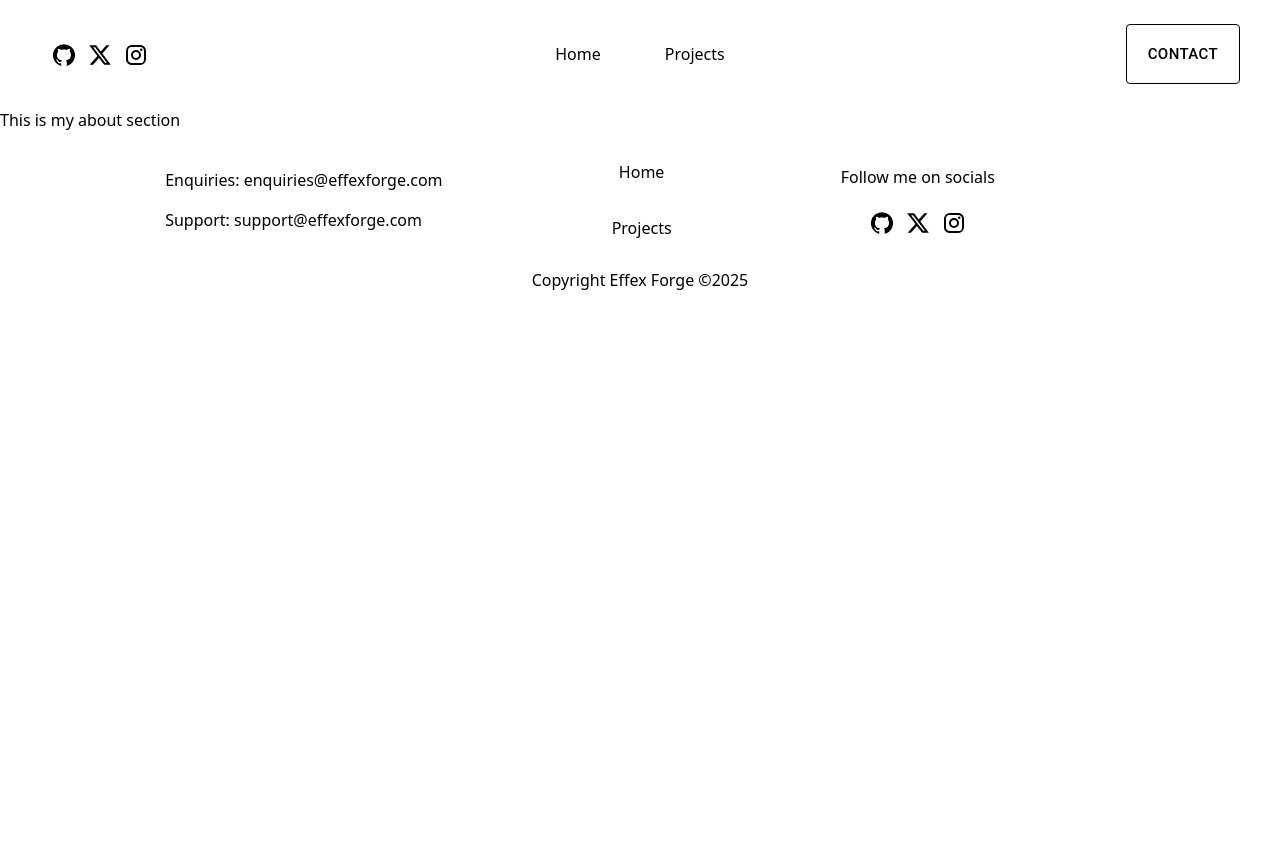
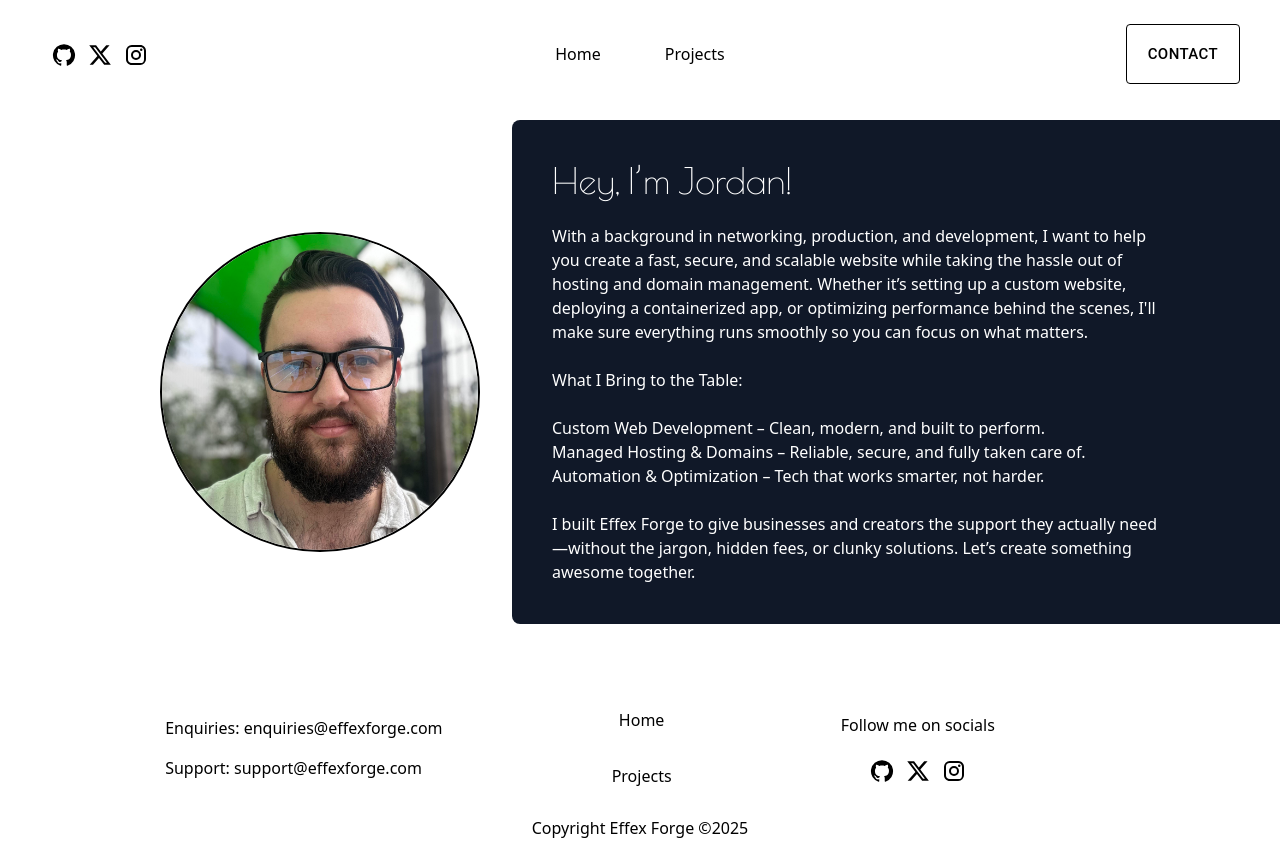
Before and after one commit to EffexDev/effex-forge, a React (Vite) app: page /about in a window 1280 px wide. Before the commit the page ends 800 px from the top, so only its background shows below. Built offline with nearby package versions, Linux system fonts and the light colour scheme.

Commit message:
Minor changes to spacing. Finished contact page

```diff
--- a/src/About.tsx
+++ b/src/About.tsx
@@ -1,14 +1,17 @@
 import './index.css';
 import NavBar from './components/NavBar';
 import Footer from './components/Footer';
+import Avatar from './components/Avatar';
+import AboutSheet from './components/AboutSheet';
 
 function About() {
     return (
         <>
             <NavBar textColor="black" buttonColor="black"/>
-            <div>
-                This is my about section
-            </div>
+                <div className="flex flex-col sm:flex-row justify-between items-center sm:pl-40 pb-4 pt-8 sm:pt-3">
+                    <Avatar />
+                    <AboutSheet />
+                </div>
             <Footer />
         </>
     )
--- /dev/null
+++ b/src/components/AboutSheet.tsx
@@ -0,0 +1,33 @@
+function AboutSheet() {
+    return (
+        <div className="py-10 sm:pt-0">
+            <div className="bg-gray-900 max-w-3xl text-white sm:rounded-l-lg py-20 sm:py-10 pl-10 pr-10 sm:pr-30 ">
+                <h1 id="title" className="text-4xl">Hey, I’m Jordan!</h1>
+                <br />
+                <p>
+                     With a background in networking, production, and development, I want to help you create a fast, secure, and scalable website while taking the hassle out of hosting and domain management. Whether it’s setting up a custom website, deploying a containerized app, or optimizing performance behind the scenes, I'll make sure everything runs smoothly so you can focus on what matters.
+                </p>
+                <br />
+                <h3>What I Bring to the Table:</h3>
+                <br />
+                <ul>
+                    <li>
+                        Custom Web Development – Clean, modern, and built to perform.
+                    </li>
+                    <li>
+                        Managed Hosting & Domains – Reliable, secure, and fully taken care of.
+                    </li>
+                    <li>
+                        Automation & Optimization – Tech that works smarter, not harder.
+                    </li>
+                </ul>
+                <br />
+                <p>
+                     I built Effex Forge to give businesses and creators the support they actually need—without the jargon, hidden fees, or clunky solutions. Let’s create something awesome together.
+                </p>
+            </div>
+        </div>
+    )
+}
+
+export default AboutSheet;
--- /dev/null
+++ b/src/components/Avatar.tsx
@@ -0,0 +1,9 @@
+import selfie from '../assets/selfie.jpg'
+
+function Avatar() {
+    return (
+        <img src={selfie} className="w-50 h-fit sm:w-80 rounded-full border-2 border-black"/>
+    )
+}
+
+export default Avatar;
--- a/src/components/NavBar.tsx
+++ b/src/components/NavBar.tsx
@@ -4,7 +4,7 @@ import Socials from "./Socials";
 import NavButtons from "./NavButtons";
 import MenuIcon from '@mui/icons-material/Menu';
 import { Close } from "@mui/icons-material";
-import { Link, useLocation } from "react-router";
+import { useLocation } from "react-router";
 import "../index.css"
 
 function NavBar({textColor ="white", buttonColor="white"}: {textColor: string, buttonColor: string;}) {
@@ -54,6 +54,7 @@ function NavBar({textColor ="white", buttonColor="white"}: {textColor: string, b
                         <Socials />
                     </div>
                 </div>
+
             </div>
         </div>
     );
--- a/src/components/PlansCard.tsx
+++ b/src/components/PlansCard.tsx
@@ -10,25 +10,25 @@ import FadeIn from '../functions/FadeIn';
 function PlansCard({ title, description, price, img, alt, button, site }: { title: string; description: string, price: number, img: string, alt: string, button: string, site: string }) {
     return (
         <FadeIn>
-        <Card className="h-full flex flex-col" sx={{borderRadius: 5, padding: 2}}>
+        <Card className="h-full flex flex-col" sx={{maxWidth: "100%", padding: 2}}>
           <CardMedia
-            sx={{ height: 200, borderRadius: 5 }}
+            sx={{ height: 200, borderRadius: 1}}
             image={img}
             title={alt}
           />
           <CardContent>
-            <Typography gutterBottom variant="h4" component="div">
+            <Typography gutterBottom variant="h5" component="div" sx={{textAlign: "center"}}>
               {title}
             </Typography>
-            <Typography variant="body1" gutterBottom sx={{ color: 'text.secondary', whiteSpace: "pre-line" }}>
+            <Typography variant="body1" gutterBottom sx={{ color: 'text.secondary', whiteSpace: "pre-line", textAlign: "center"}}>
               {description}
             </Typography>
           </CardContent>
           <CardActions className="flex flex-col" sx={{marginTop: "auto"}}>
-            <Typography variant='h5'>
+            <Typography variant='h6' sx={{textAlign: "center"}}>
                 ${price}/mo + {site}
             </Typography>
-            <Button variant="contained" size="large" sx={{width: '100%', paddingTop: 2, marginTop: 2, backgroundColor: 'purple', fontWeight: "Bold"}}>{button}</Button>
+            <Button variant="contained" size="large" sx={{width: '100%', paddingTop: 2, marginTop: 2, backgroundColor: 'orange'}}>{button}</Button>
           </CardActions>
         </Card>
         </FadeIn>
```
Also changed, not shown: src/assets/selfie.jpg (added).
